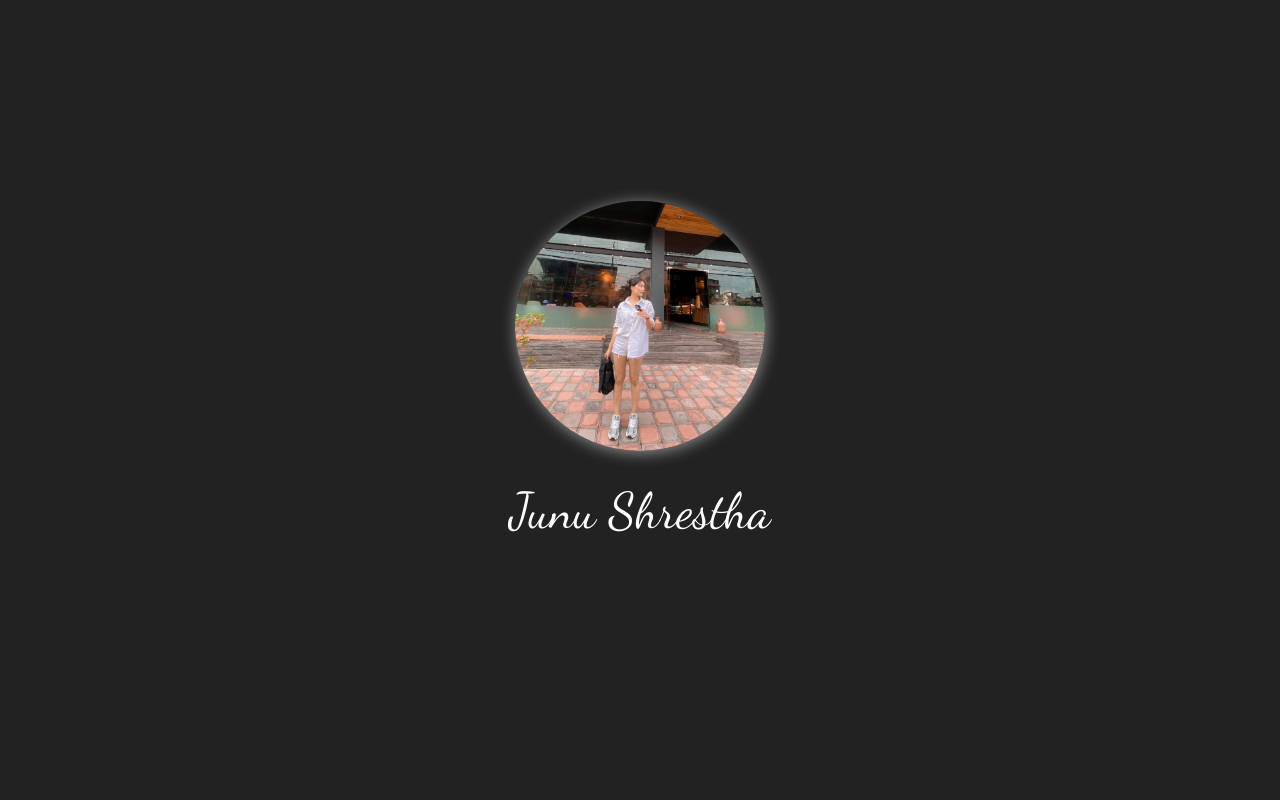
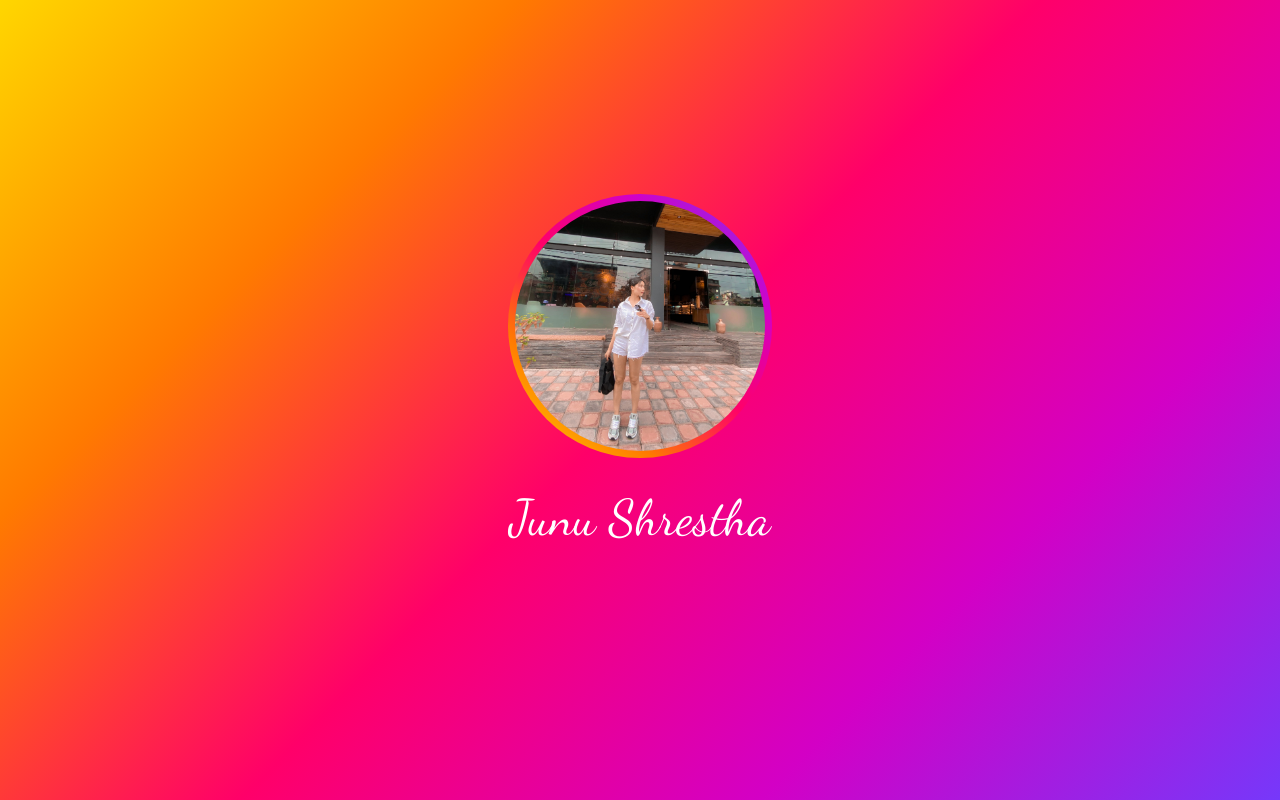
Before and after one commit to roshanxshrestha/junushrestha.github.io, a plain HTML site: page index.html in a window 1280 px wide. Drawn offline with Linux system fonts and the light colour scheme.

Commit message:
gradient

```diff
--- a/index.html
+++ b/index.html
@@ -6,9 +6,17 @@
     <title>Junu Shrestha</title>
     <style>
       @import url("https://fonts.googleapis.com/css2?family=Dancing+Script&display=swap");
+
       body {
         font-family: Arial, sans-serif;
-        background-color: #222;
+        background: linear-gradient(
+          135deg,
+          #ffd600,
+          #ff7a00,
+          #ff0069,
+          #d300c5,
+          #7638fa
+        );
         color: #fff;
         margin: 0;
         display: flex;
@@ -41,6 +49,31 @@
         margin-top: 30px;
         margin-bottom: 40px;
       }
+      #image-container {
+        width: 250px;
+        height: 250px;
+        border-radius: 50%;
+        overflow: hidden;
+        margin: 0 auto;
+        background: linear-gradient(
+          40deg,
+          #ffd600,
+          #ff7a00,
+          #ff0069,
+          #d300c5,
+          #7638fa
+        );
+        padding: 7px;
+        animation: gradientRotation 3s linear infinite;
+      }
+      @keyframes gradientRotation {
+        0% {
+          background-position: 0 0;
+        }
+        100% {
+          background-position: 100% 100%;
+        }
+      }
 
       #image {
         width: 250px;
@@ -48,15 +81,8 @@
         border-radius: 50%;
         overflow: hidden;
         margin: 0 auto;
-        box-shadow: 1px 2px 15px rgba(255, 255, 255, 0.5);
+
         transition: box-shadow 0.3s ease-in-out;
-      }
-      #image:hover {
-        box-shadow: 1px 2px 15px rgba(239, 176, 68, 0.73);
-      }
-      #image::after {
-        box-shadow: 1px 2px 15px rgba(239, 176, 68, 0.73);
-        transition: opacity 0.3s ease-in-out;
       }
 
       img {
@@ -79,11 +105,13 @@
   <body>
     <a href="https://www.instagram.com/_junushrestha_/" target="_blank">
       <div id="container">
-        <div id="image">
-          <img
-            src="./assets/images/junushrestha.JPG"
-            alt="Junu Shrestha Image"
-          />
+        <div id="image-container">
+          <div id="image">
+            <img
+              src="./assets/images/junushrestha.JPG"
+              alt="Junu Shrestha Image"
+            />
+          </div>
         </div>
         <div id="name">Junu Shrestha</div>
         <a
```
